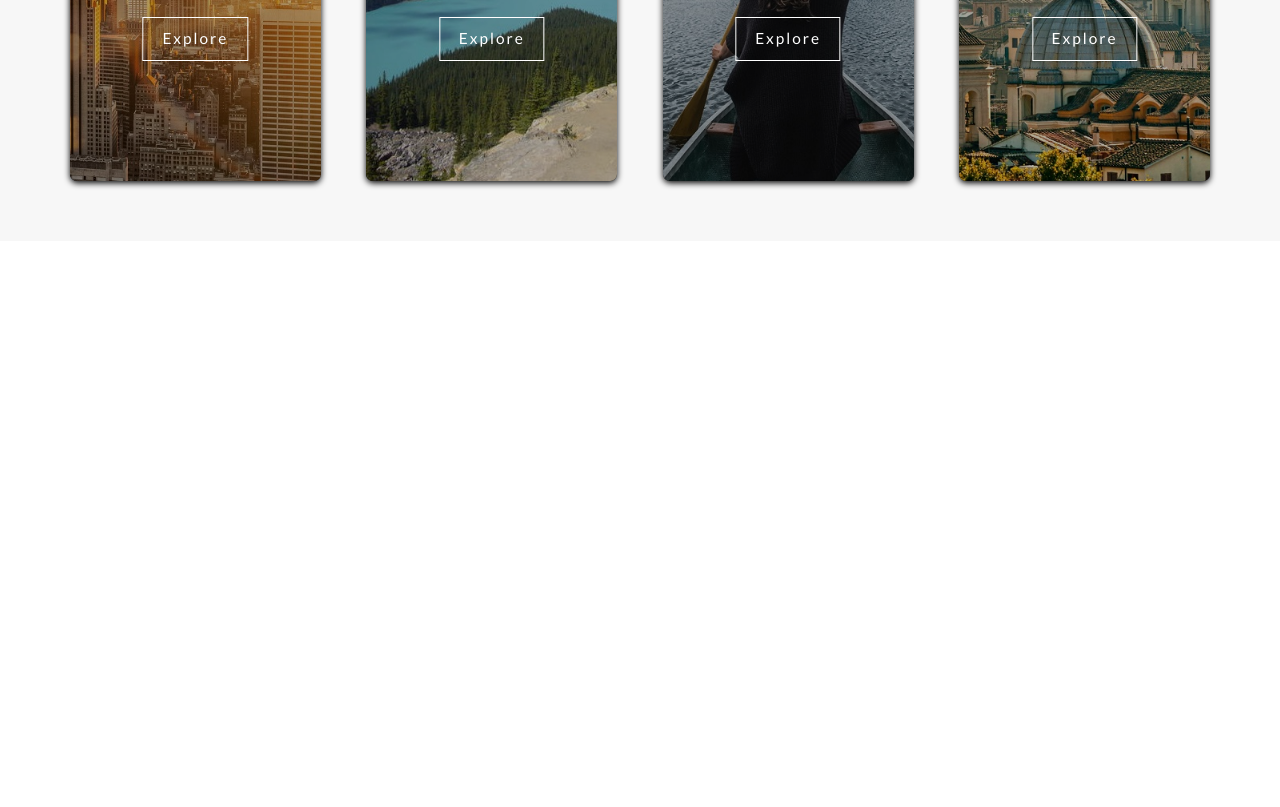
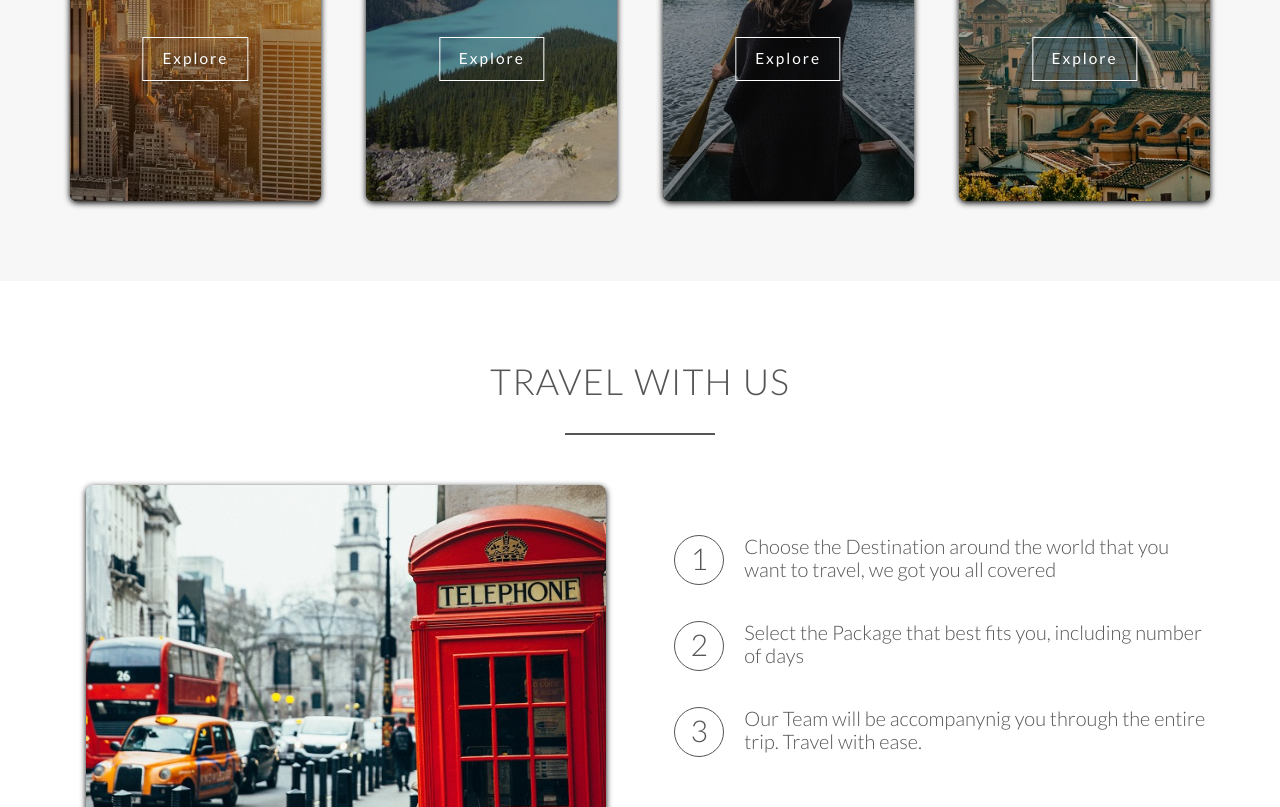
Before and after one commit to namanjo/FolkExplore, a plain HTML site: page index.html in a window 1280 px wide. Shown: the part 2329-3136 px from the top of the page. Before the commit the page ends 2570 px from the top, so only its background shows below. Drawn offline with nearby package versions, Linux system fonts and the light colour scheme; files whose address does not match are found by name.

Commit message:
Added Travel with us section
Added steps that tells how a person can travel with us along the trip

```diff
--- a/index.html
+++ b/index.html
@@ -141,5 +141,45 @@
       </div>
     </section>
 
+    <section class="section-steps">
+      <div class="container">
+        <h2>Travel with us</h2>
+      </div>
+      <div class="container">
+        <div class="row">
+
+          <div class="col-md-6 steps-box">
+            <div class="steps-card">
+              <div class="my-img">
+                <img src="resources/img/london-img.jpg" alt="Advertisement Image">
+              </div>
+              <!-- <div class="card-content">
+                <p>Yes babe we are in the city The New york city</p>
+                <a href="#">Check Out</a>
+              </div>
+            </div> -->
+          </div>
+        </div>
+
+        <div class="col-md-6 steps-box">
+          <div class="work-steps">
+            <div>1</div>
+            <p>Choose the Destination around the world that you want to travel, we got you all covered</p>
+          </div>
+          <div class="work-steps">
+            <div>2</div>
+            <p>Select the Package that best fits you, including number of days</p>
+          </div>
+          <div class="work-steps">
+            <div>3</div>
+            <p>Our Team will be accompanynig you through the entire trip. Travel with ease.</p>
+          </div>
+
+          <a href="#" class="btn-app"><img src="resources/img/download-app.svg" alt="app store button"></a>
+          <a href="#" class="btn-app"><img src="resources/img/download-app-android.png" alt="play store button"></a>
+        </div>
+      </div>
+    </section>
+
   </body>
 </html>
--- a/resources/css/style.css
+++ b/resources/css/style.css
@@ -239,7 +239,7 @@ header{
 /*Travel essentials*/
 /*--------------------------*/
 .section-blogs{
-  padding: 60px 0;
+  /* padding: 60px 0; */
   background-color: #F7F7F7;
 }
 
@@ -321,3 +321,74 @@ header{
   background-color: #fff;
   color: #000;
 }
+
+/*--------------------------*/
+/*Section-steps*/
+/*--------------------------*/
+
+.section-steps .steps-card{
+  display: block;
+  width: 97%;
+  height: 400px;
+  box-shadow: 0 2px 6px #000;
+  position: relative;
+  border-radius: 7px;
+  transition: transform .3s;
+  float: right;
+}
+
+.steps-box:first-child{
+  padding-right: 3%;
+  margin-top: 20px;
+}
+
+.steps-box:last-child{
+  padding-left: 3%;
+  margin-top: 70px;
+}
+
+.steps-card:hover{
+  transform: scale(1.12);
+}
+
+.my-img{
+  position: absolute;
+  width: 100%;
+  height: 100%;
+  overflow: hidden;
+}
+
+.my-img img{
+  position: absolute;
+  width: 100%;
+  height: 100%;
+  object-fit: cover;
+  border-radius: 7px;
+}
+
+.work-steps{
+  margin-bottom: 40px;
+}
+
+.work-steps:last-of-type{
+  margin-bottom: 60px;
+}
+
+.work-steps div{
+  border: 1px solid #555;
+  display: inline-block;
+  border-radius: 50%;
+  height: 50px;
+  width: 50px;
+  text-align: center;
+  padding: 5px;
+  float: left;
+  font-size: 150%;
+  margin-right: 20px;
+}
+
+.btn-app img{
+  height: 50px;
+  width: auto;
+  margin-right: 10px;
+}
```
Also changed, not shown: resources/img/download-app-android.png (added), resources/img/download-app.svg (added), resources/img/london-img.jpg (added).
